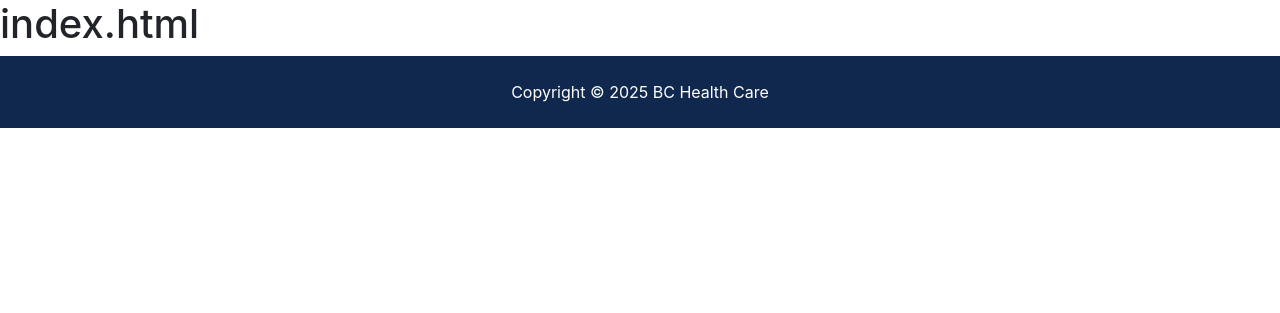
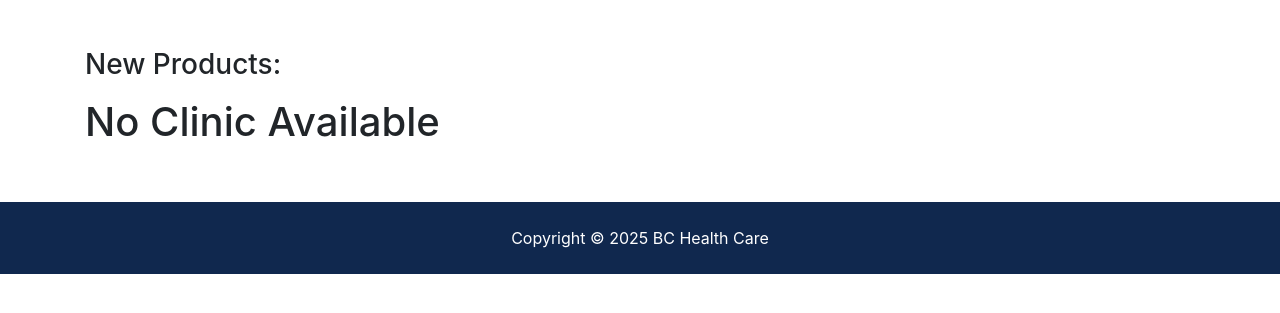
Before and after one commit to pc8521/CRAN, a Django app: page / in a window 1280 px wide. Shown: the part 162-475 px from the top of the page. Run offline with Django 5.2, Linux system fonts and the light colour scheme; some libraries are stand-ins or nearby versions.

Commit message:
update index.html

```diff
--- a/pages/views.py
+++ b/pages/views.py
@@ -12,7 +12,7 @@ context={
         'categories': categories,
         'brand_choices': brand_choices,
         'tag_choices': tag_choices,
-        'product': product
+        'products': product
         }
 
 def index(request):
--- a/templates/pages/index.html
+++ b/templates/pages/index.html
@@ -4,6 +4,61 @@
 {% block content %}
 {% load static %}
 
-<h1>index.html</h1>
+<!-- Listings -->
+<section id="products" class="py-5">
+    <div class="container">
+    <h3 class="text-left mb-3">New Products:</h3>
+    <div class="row">
+        {% if products %}
+        {% for product in products %}
+        <div class="col-md-6 col-lg-4 mb-4">
+        <div class="card listing-preview">
+            <img
+            class="card-img-top"
+            src={{product.product_img.url}}
+            alt=""
+            />
+            <div class="card-img-overlay">
+            </div>
+            <div class="card-body">
+            <div class="listing-heading text-center">
+                <h4 class="text-primary">{{product.name}}</h4>
+                <p>
+                <i class="fas fa-map-marker text-secondary"></i> {{product.category | title}}
+                </p>
+            </div>
+            <hr />
+            <div class="row py-2 text-secondary">
+                <div class="col-6">
+                <i class="fas fa-th-large"></i> Price {{product.price}}
+                </div>
+                <div class="col-6">
+                <i class="fas fa-dumbbell"></i> Description {{product.destination}}
+                </div>
+            </div>
+            <div class="row py-2 text-secondary">
+                <div class="col-6">
+                <i class="fas fa-bed"></i> Brand {{product.brand}}
+                </div>
+                <div class="col-6">
+                <i class="fas fa-bath"></i> Tag {{product.tag}}
+                </div>
+            </div>
+            <hr />
+            <a href={% url "products:product" product.id %} class="btn btn-primary btn-block"
+                >More Info</a>
+            </div>
+        </div>
+        </div>
+        {% endfor %}
+        {% else %}
+            <div class="col-md-12">
+                <h1>No Clinic Available</h1>
+            </div>
+        {% endif %}
+        </div>
+    </div>
+    </div>
+</section>
 
 {% endblock %}
```
